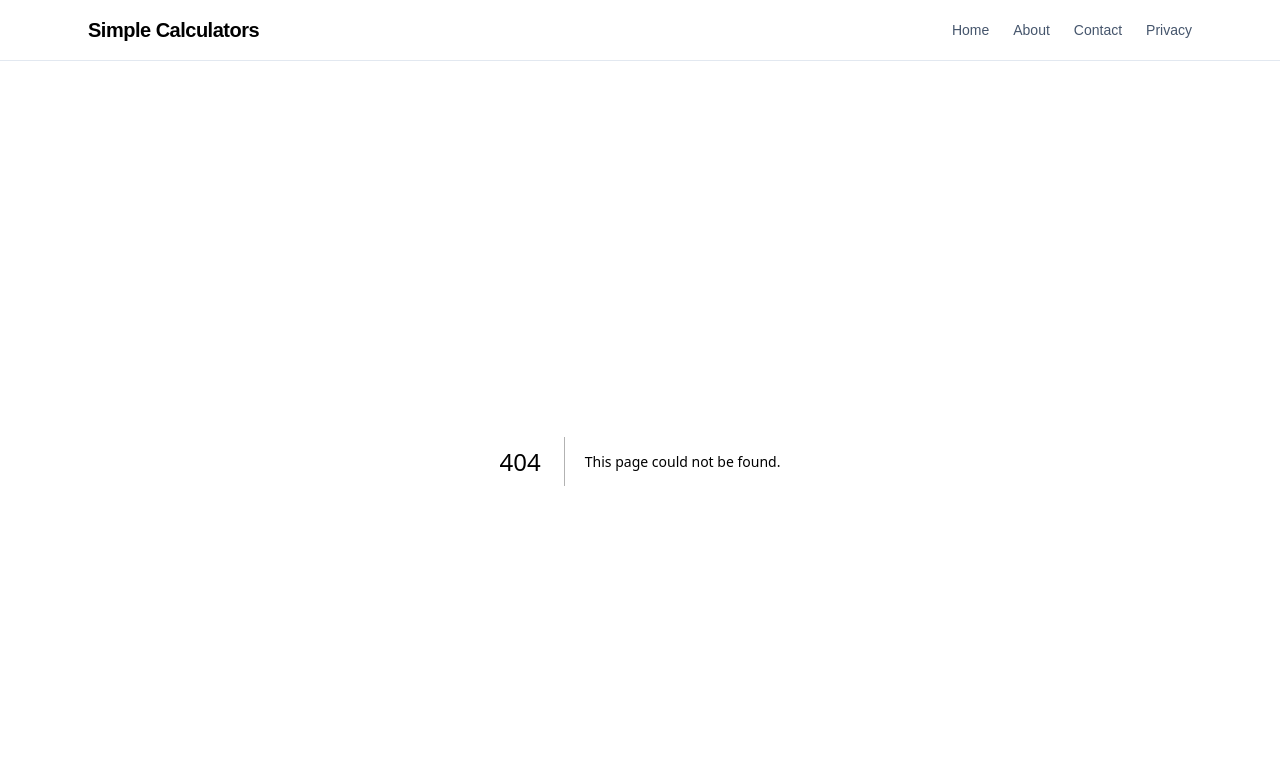
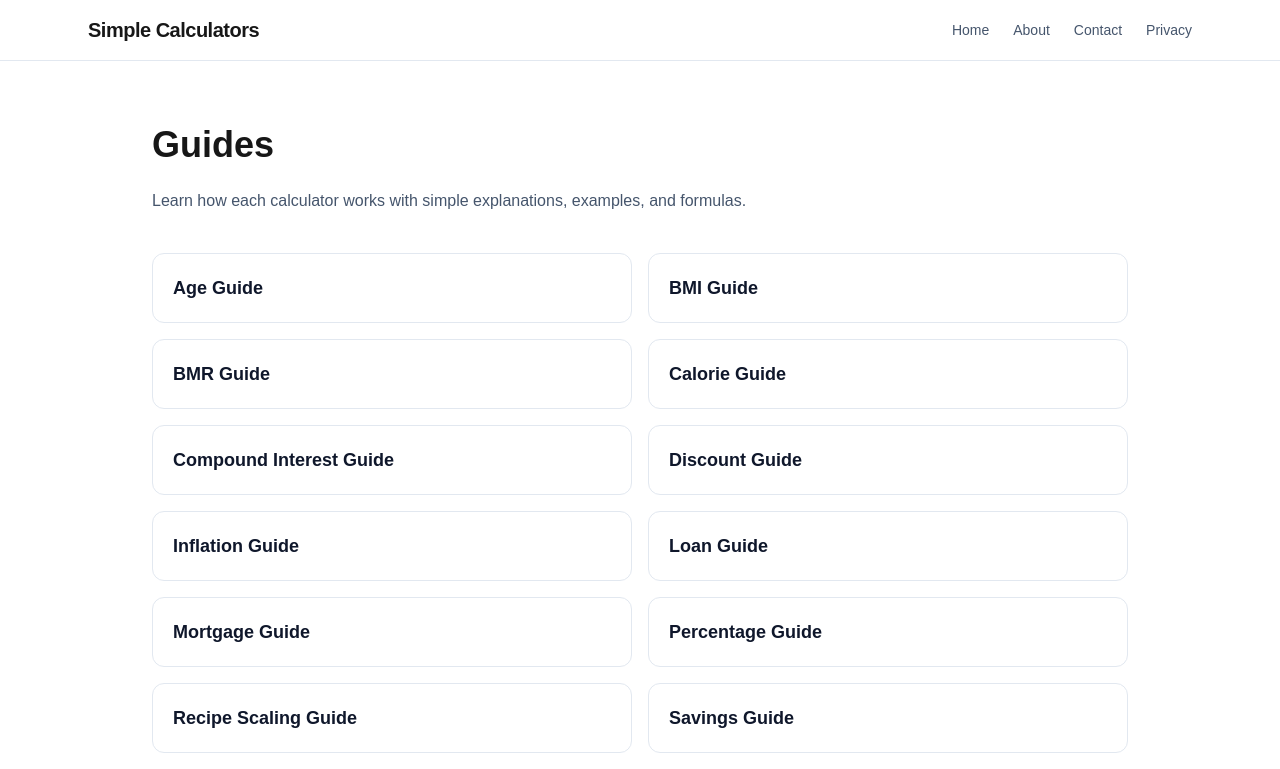
Before and after one commit to carlacruzz/simple-calculators, a Next.js app: page /guides in a window 1280 px wide. Before the commit this address had no page. Shown: the top 769 px of the page. Built offline with nearby package versions, Linux system fonts and the light colour scheme.

Commit message:
fix app/guides

```diff
--- a/app/age-calculator/AgeCalculatorClient.tsx
+++ b/app/age-calculator/AgeCalculatorClient.tsx
@@ -61,5 +61,6 @@ export default function AgeCalculatorClient() {
         </a>
       </div>
     </CalculatorLayout>
+
   );
 }
--- /dev/null
+++ b/app/guides/page.tsx
@@ -0,0 +1,46 @@
+import Link from "next/link";
+
+const guides = [
+  { title: "Age Guide", href: "/guides/age" },
+  { title: "BMI Guide", href: "/guides/bmi" },
+  { title: "BMR Guide", href: "/guides/bmr" },
+  { title: "Calorie Guide", href: "/guides/calorie" },
+  { title: "Compound Interest Guide", href: "/guides/compound-interest" },
+  { title: "Discount Guide", href: "/guides/discount" },
+  { title: "Inflation Guide", href: "/guides/inflation" },
+  { title: "Loan Guide", href: "/guides/loan" },
+  { title: "Mortgage Guide", href: "/guides/mortgage" },
+  { title: "Percentage Guide", href: "/guides/percentage" },
+  { title: "Recipe Scaling Guide", href: "/guides/recipe-scaling" },
+  { title: "Savings Guide", href: "/guides/savings" },
+  { title: "Tip Guide", href: "/guides/tip" },
+  { title: "Unit Conversion Guide", href: "/guides/unit-conversion" },
+  { title: "VAT Guide", href: "/guides/vat" },
+];
+
+export default function GuidesPage() {
+  return (
+    <main className="mx-auto max-w-5xl px-6 py-16">
+      <h1 className="mb-6 text-4xl font-bold">Guides</h1>
+
+      <p className="mb-10 text-slate-600">
+        Learn how each calculator works with simple explanations, examples,
+        and formulas.
+      </p>
+
+      <div className="grid gap-4 md:grid-cols-2">
+        {guides.map((guide) => (
+          <Link
+            key={guide.href}
+            href={guide.href}
+            className="rounded-xl border border-slate-200 bg-white p-5 transition hover:shadow-sm"
+          >
+            <h2 className="text-lg font-semibold text-slate-900">
+              {guide.title}
+            </h2>
+          </Link>
+        ))}
+      </div>
+    </main>
+  );
+}
```
